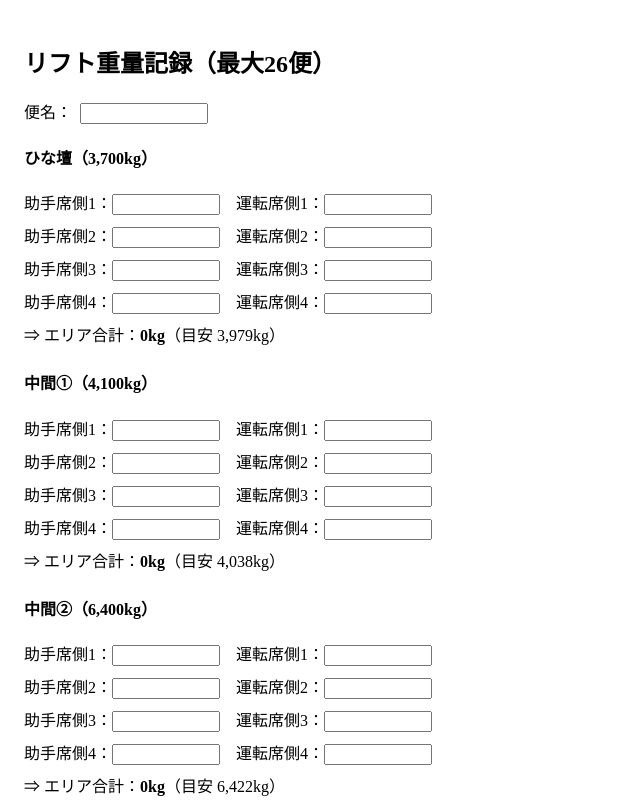
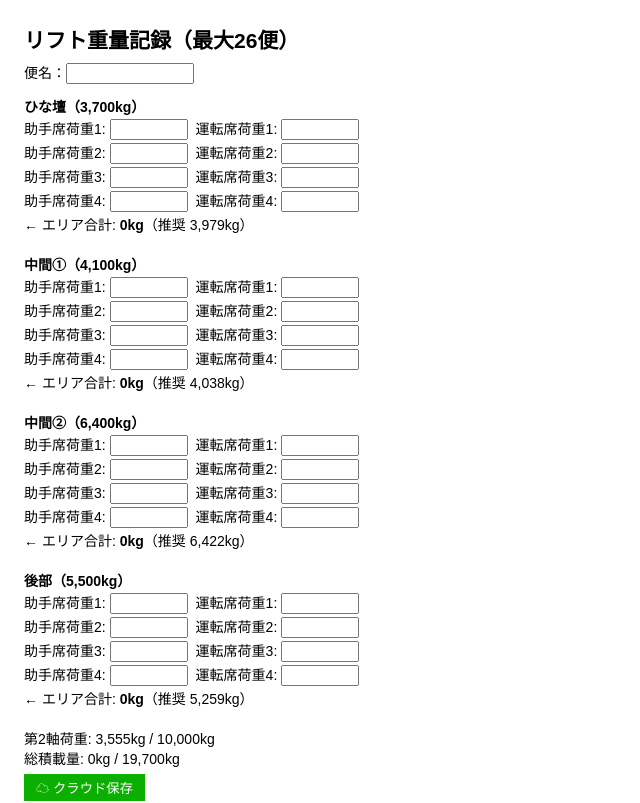
Before and after one commit to Toyotayusou1111/-, a React (Create React App) app: page / in a window 1280 px wide. Shown: the top 803 px of the page, without its empty margins (0-640 px from the left). Built offline with nearby package versions, Linux system fonts and the light colour scheme.

Commit message:
Update App.js

```diff
--- a/src/App.js
+++ b/src/App.js
@@ -1,196 +1,139 @@
 import React, { useState, useRef } from "react";
 import { db, collection, addDoc, serverTimestamp } from "./firebase";
 
-/*======= 設定（比率・制限値） =======*/
-const MAX_AXLE_LOAD = 10000;
-const MAX_TOTAL_LOAD = 19700;
+/* ───────── 設定値 ───────── */
+const MAX_TOTAL = 19700;
+const MAX_AXLE  = 10000;
 
-const influences = {
-  ひな壇: 1.2006,
-  中間1: 0.3345,
-  中間2: 0.1491,
-  後部: -0.218,
-};
+const RATIO = { ひな壇: 0.202, 中間1: 0.205, 中間2: 0.326, 後部: 0.267 };
+const AXLE_COEF = { ひな壇: 1.2006, 中間1: 0.3345, 中間2: 0.1491, 後部: -0.218 };
 const INTERCEPT = 3554.87;
 
-const IDEAL_RATIO = {
-  ひな壇: 0.202,
-  中間1: 0.205,
-  中間2: 0.326,
-  後部:  0.267,
-};
-
-const areaLabels = [
+const AREAS = [
   { key: "ひな壇", label: "ひな壇（3,700kg）" },
   { key: "中間1", label: "中間①（4,100kg）" },
   { key: "中間2", label: "中間②（6,400kg）" },
   { key: "後部",   label: "後部（5,500kg）" },
 ];
-/*==================================*/
+/* ──────────────────────── */
 
-const defaultRow = () => Array(4).fill({ left: "", right: "" });
-
-const initialEntry = () => ({
-  便名: "",
-  ひな壇: defaultRow(),
-  中間1: defaultRow(),
-  中間2: defaultRow(),
-  後部: defaultRow(),
+const blankRows = () => Array(4).fill({ left: "", right: "" });
+const newEntry  = () => ({
+  便名: "", ひな壇: blankRows(), 中間1: blankRows(), 中間2: blankRows(), 後部: blankRows(),
 });
 
 export default function App() {
-  const [entries, setEntries] = useState([initialEntry()]);
-  const inputRefs = useRef({});
+  const [entries, setEntries] = useState([newEntry()]);
+  const refMap = useRef({});
 
-  const parseNum = (v) => parseFloat(v) || 0;
-
-  const areaSum = (entry, area) =>
-    entry[area].reduce((sum, row) => sum + parseNum(row.left) + parseNum(row.right), 0);
-
-  const totals = (entry) => {
-    const totalWeight = areaLabels.reduce((sum, { key }) => sum + areaSum(entry, key), 0);
-    const axleWeight =
-      areaSum(entry, "ひな壇") * influences.ひな壇 +
-      areaSum(entry, "中間1") * influences.中間1 +
-      areaSum(entry, "中間2") * influences.中間2 +
-      areaSum(entry, "後部") * influences.後部 +
-      INTERCEPT;
-    return { totalWeight, axleWeight };
+  /* 共通関数 */
+  const n = (v) => parseFloat(v) || 0;
+  const sumArea = (e, k) => e[k].reduce((s, r) => s + n(r.left) + n(r.right), 0);
+  const totals = (e) => {
+    const total = AREAS.reduce((s, a) => s + sumArea(e, a.key), 0);
+    const axle  =
+      sumArea(e, "ひな壇") * AXLE_COEF.ひな壇 +
+      sumArea(e, "中間1") * AXLE_COEF.中間1 +
+      sumArea(e, "中間2") * AXLE_COEF.中間2 +
+      sumArea(e, "後部")   * AXLE_COEF.後部   + INTERCEPT;
+    return { total, axle };
+  };
+  const suggest = (e, k) => {
+    const { total } = totals(e);
+    const remain   = MAX_TOTAL - total;
+    if (remain <= 0) return 0;
+    const ideal    = MAX_TOTAL * RATIO[k];
+    const need     = ideal - sumArea(e, k);
+    return need > 0 ? Math.floor(Math.min(need, remain)) : 0;
   };
 
-  const suggest = (entry, areaKey) => {
-    const { totalWeight } = totals(entry);
-    const rem = MAX_TOTAL_LOAD - totalWeight;
-    if (rem <= 0) return 0;
-    const ideal = MAX_TOTAL_LOAD * IDEAL_RATIO[areaKey];
-    const current = areaSum(entry, areaKey);
-    const diff = ideal - current;
-    return diff > 0 ? Math.floor(Math.min(diff, rem)) : 0;
+  /* 更新とフォーカス移動 */
+  const setVal = (ei, k, ri, side, v) =>
+    setEntries((prev) => {
+      const cp   = [...prev];
+      const rows = cp[ei][k].map((r) => ({ ...r }));
+      rows[ri]   = { ...rows[ri], [side]: v };
+      cp[ei][k]  = rows;
+      return cp;
+    });
+
+  const next = (e, ei, k, ri, side) => {
+    if (e.key !== "Enter") return;
+    e.preventDefault();
+    const aIdx = AREAS.findIndex((a) => a.key === k);
+    const nxt  = side === "left" ? [ei, k, ri, "right"] :
+                 ri < 3          ? [ei, k, ri + 1, "left"] :
+                 aIdx < 3        ? [ei, AREAS[aIdx + 1].key, 0, "left"] :
+                 null;
+    if (nxt) refMap.current[nxt.join("-")]?.focus();
   };
 
-  const updateCell = (ei, area, rowIdx, side, value) => {
-    setEntries((prev) => {
-      const copy = [...prev];
-      const rows = [...copy[ei][area]];
-      rows[rowIdx] = { ...rows[rowIdx], [side]: value };
-      copy[ei][area] = rows;
-      return copy;
-    });
-  };
+  /* ===== 画面 ===== */
+  return (
+    <div style={{ padding: "1rem", fontFamily: "sans-serif", fontSize: 14 }}>
+      <h2 style={{ margin: "0 0 8px" }}>リフト重量記録（最大26便）</h2>
 
-  const handleKeyDown = (e, ei, area, rowIdx, side) => {
-    if (e.key !== "Enter") return;
-    e.preventDefault();
-    const aIdx = areaLabels.findIndex((a) => a.key === area);
-    const next =
-      side === "left" ? [ei, area, rowIdx, "right"] :
-      rowIdx < 3 ? [ei, area, rowIdx + 1, "left"] :
-      aIdx < areaLabels.length - 1 ? [ei, areaLabels[aIdx + 1].key, 0, "left"] :
-      ei < entries.length - 1 ? [ei + 1, "ひな壇", 0, "left"] : null;
-
-    if (next) {
-      const refKey = next.join("-");
-      const el = inputRefs.current[refKey];
-      if (el) el.focus();
-    }
-  };
-
+      {entries.map((ent, ei) => {
+        const { total, axle } = totals(ent);
         return (
-    <div style={{ padding: "1rem" }}>
-      <h2>リフト重量記録（最大26便）</h2>
-
-      {entries.map((entry, ei) => {
-        const { totalWeight, axleWeight } = totals(entry);
-
-        return (
-          <div
-            key={ei}
-            style={{
-              marginBottom: "2rem",
-              borderBottom: "1px solid #ccc",
-              paddingBottom: "1rem",
+          <div key={ei} style={{ marginBottom: 32 }}>
+            {/* 便名 */}
+            <div style={{ marginBottom: 12 }}>
+              便名：<input
+                value={ent.便名}
+                onChange={(e) => {
+                  const cp = [...entries]; cp[ei].便名 = e.target.value; setEntries(cp);
                 }}
-          >
-            {/* 便名 */}
-            <div style={{ marginBottom: "1rem" }}>
-              <label>
-                便名：
-                <input
-                  type="text"
-                  value={entry.便名}
-                  onChange={(e) => {
-                    const updated = [...entries];
-                    updated[ei].便名 = e.target.value;
-                    setEntries(updated);
-                  }}
-                  style={{ marginLeft: "0.5rem", width: "120px" }}
+                style={{ width: 120 }}
               />
-              </label>
             </div>
 
             {/* 各エリア */}
-            {areaLabels.map(({ key, label }) => (
-              <div key={key} style={{ marginBottom: "1.5rem" }}>
-                <h4>{label}</h4>
-                {[0, 1, 2, 3].map((i) => (
-                  <div
-                    key={i}
-                    style={{ display: "flex", gap: "1rem", marginBottom: "0.5rem" }}
-                  >
-                    <label>
-                      助手席側{i + 1}：
+            {AREAS.map(({ key, label }) => (
+              <div key={key} style={{ marginBottom: 20 }}>
+                <b>{label}</b>
+                {ent[key].map((row, ri) => (
+                  <div key={ri} style={{ margin: "2px 0" }}>
+                    助手席荷重{ri + 1}:{" "}
                     <input
                       type="number"
-                        value={entry[key][i]?.left || ""}
-                        onChange={(e) => updateCell(ei, key, i, "left", e.target.value)}
-                        onKeyDown={(e) => handleKeyDown(e, ei, key, i, "left")}
-                        ref={(el) =>
-                          (inputRefs.current[`${ei}-${key}-${i}-left`] = el)
-                        }
-                        style={{ width: "100px" }}
+                      value={row.left}
+                      onChange={(e) => setVal(ei, key, ri, "left", e.target.value)}
+                      onKeyDown={(e) => next(e, ei, key, ri, "left")}
+                      ref={(el) => (refMap.current[`${ei}-${key}-${ri}-left`] = el)}
+                      style={{ width: 70, marginRight: 8 }}
                     />
-                    </label>
-                    <label>
-                      運転席側{i + 1}：
+                    運転席荷重{ri + 1}:{" "}
                     <input
                       type="number"
-                        value={entry[key][i]?.right || ""}
-                        onChange={(e) => updateCell(ei, key, i, "right", e.target.value)}
-                        onKeyDown={(e) => handleKeyDown(e, ei, key, i, "right")}
-                        ref={(el) =>
-                          (inputRefs.current[`${ei}-${key}-${i}-right`] = el)
-                        }
-                        style={{ width: "100px" }}
+                      value={row.right}
+                      onChange={(e) => setVal(ei, key, ri, "right", e.target.value)}
+                      onKeyDown={(e) => next(e, ei, key, ri, "right")}
+                      ref={(el) => (refMap.current[`${ei}-${key}-${ri}-right`] = el)}
+                      style={{ width: 70 }}
                     />
-                    </label>
                   </div>
                 ))}
                 <div>
-                  ⇒ エリア合計：
-                  <strong>{Math.round(areaSum(entry, key)).toLocaleString()}kg</strong>
-                  {(() => {
-                    const s = suggest(entry, key);
-                    return s > 0 ? <>（目安 {s.toLocaleString()}kg）</> : null;
-                  })()}
+                  ← エリア合計: <b>{sumArea(ent, key).toLocaleString()}kg</b>
+                  {sumArea(ent, key) === 0 && suggest(ent, key) > 0 && (
+                    <>（推奨 {suggest(ent, key).toLocaleString()}kg）</>
+                  )}
                 </div>
               </div>
             ))}
 
-            {/* 集計表示 */}
-            <div>
-              <strong>第2軸荷重：</strong> {Math.round(axleWeight).toLocaleString()}kg / {MAX_AXLE_LOAD.toLocaleString()}kg
-            </div>
-            <div>
-              <strong>総積載量：</strong> {Math.round(totalWeight).toLocaleString()}kg / {MAX_TOTAL_LOAD.toLocaleString()}kg
-            </div>
+            {/* 集計 */}
+            <div>第2軸荷重: {Math.round(axle).toLocaleString()}kg / {MAX_AXLE.toLocaleString()}kg</div>
+            <div>総積載量:  {Math.round(total).toLocaleString()}kg / {MAX_TOTAL.toLocaleString()}kg</div>
 
-            {/* クラウド保存 */}
+            {/* 保存ボタン */}
             <button
               onClick={async () => {
                 try {
                   await addDoc(collection(db, "liftLogs"), {
-                    ...entry,
-                    ...totals(entry),
+                    ...ent,
+                    ...totals(ent),
                     timestamp: serverTimestamp(),
                   });
                   alert("✅ クラウドに保存しました");
@@ -199,12 +142,12 @@ export default function App() {
                 }
               }}
               style={{
-                marginTop: "0.5rem",
-                padding: "0.5rem 1rem",
-                backgroundColor: "#28a745",
-                color: "white",
+                marginTop: 6,
+                background: "#0baf00",
+                color: "#fff",
                 border: "none",
-                borderRadius: "4px",
+                padding: "4px 12px",
+                cursor: "pointer",
               }}
             >
               ☁ クラウド保存
@@ -212,26 +155,6 @@ export default function App() {
           </div>
         );
       })}
-
-      {/* 便追加 */}
-      {entries.length < 26 && (
-        <button
-          onClick={() => setEntries([...entries, initialEntry()])}
-          style={{
-            display: "block",
-            marginTop: "1rem",
-            padding: "0.75rem 1.25rem",
-            fontSize: "1rem",
-            backgroundColor: "#007bff",
-            color: "white",
-            border: "none",
-            borderRadius: "0.5rem",
-            boxShadow: "0 2px 6px rgba(0,0,0,0.2)",
-          }}
-        >
-          ＋便を追加する
-        </button>
-      )}
     </div>
   );
 }
```
Lines whose indentation alone changed are shown as unchanged.
